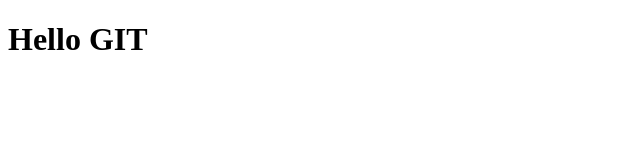
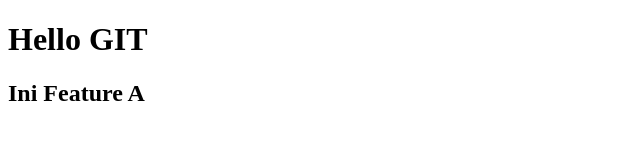
Before and after one commit to alfiandirizki/belajar-git-remote, a plain HTML site: page index.html in a window 1280 px wide. Shown: the whole page, without its empty margins (0-640 px from the left). Drawn offline with Linux system fonts and the light colour scheme.

Commit message:
Add Html Line

```diff
--- a/index.html
+++ b/index.html
@@ -7,5 +7,6 @@
 </head>
 <body>
     <h1>Hello GIT</h1>
+    <h2>Ini Feature A</h2>
 </body>
 </html>
```
